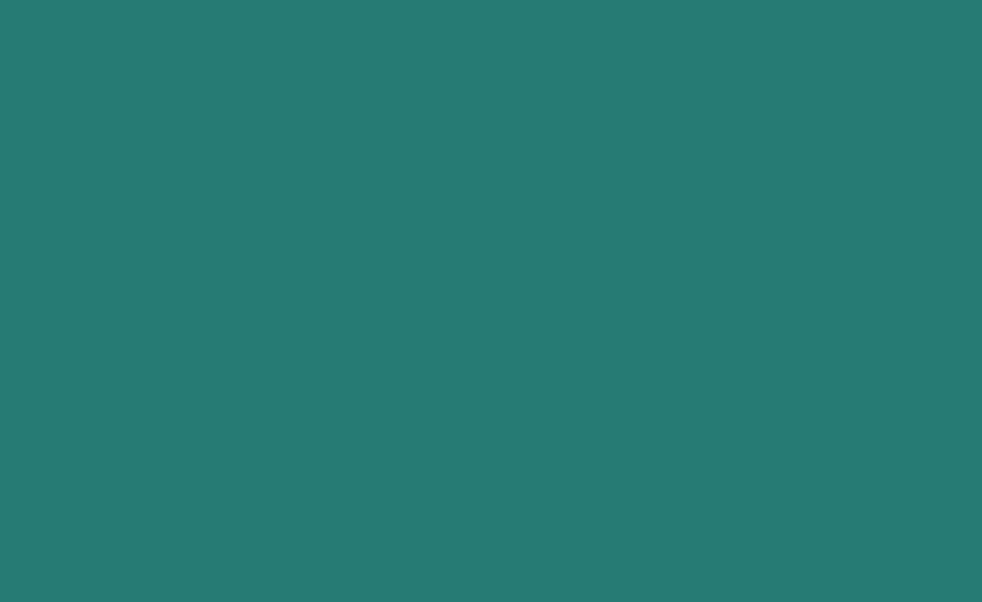
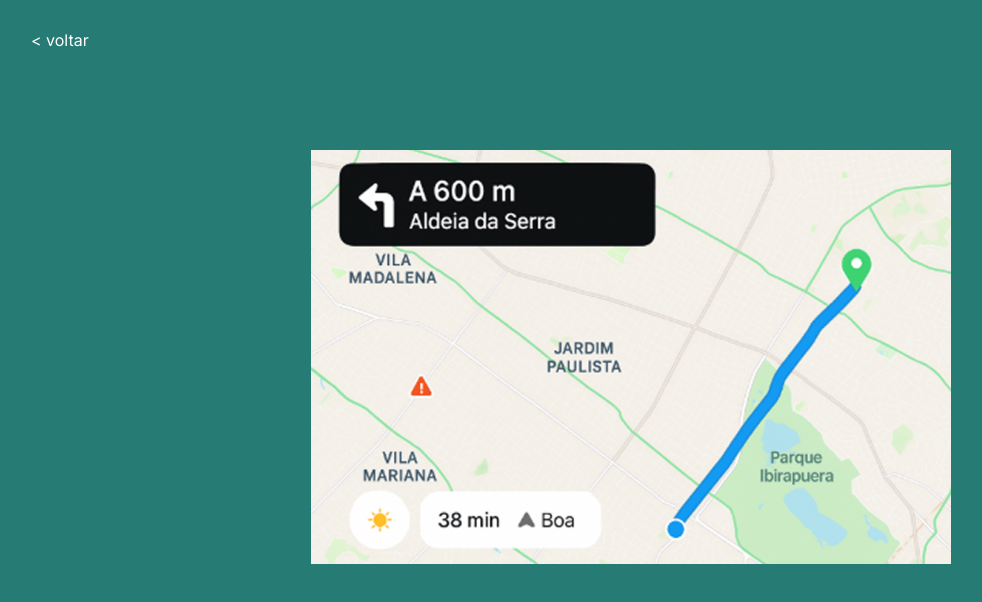
Before and after one commit to FIAP-SE/BikeSense, a React (Create React App) app: page /Mapa in a window 1280 px wide. Before the commit this address had no page. Shown: the top 602 px of the page, without its empty margins (9-991 px from the left). Built offline with nearby package versions, Linux system fonts and the light colour scheme.

Commit message:
inclusão da página do mapa e estilização

```diff
--- a/src/App.tsx
+++ b/src/App.tsx
@@ -11,6 +11,7 @@ import GrupoDetalhes from "./pages/GrupoDetalhes/GrupoDetalhes";
 import NovoPost from './pages/NovoPost';
 import Participar from './pages/Participar';
 import RotaSelecionada from './pages/RotaSelecionada/RotaSelecionada';
+import Mapa from './pages/Mapa/Mapa';
 
 export default function App() {
   return (
@@ -27,6 +28,7 @@ export default function App() {
         <Route path="/NovoPost" element={<NovoPost/>} />
         <Route path="/Participar" element={<Participar/>} />
         <Route path="/RotaSelecionada" element={<RotaSelecionada />} />
+        <Route path="/Mapa" element={<Mapa />} />
       </Routes>
     </Router>
   );
--- a/src/components/ProjectHeader/index.tsx
+++ b/src/components/ProjectHeader/index.tsx
@@ -14,14 +14,11 @@ export default function ProjectHeader() {
                 </div>
                 <div className="blv-projeto-header-nav">
                     <nav>
-                        <Link className="blv-projeto-nav" to={"/home"}>Home</Link>
-                        <Link className="blv-projeto-nav" to={"/Rotas"}>Rotas</Link>
-                        <Link className="blv-projeto-nav" to={"/CriarGrupo"}>Amigos</Link>
-                        <Link className="blv-projeto-nav" to={"/Mural"}>Mural</Link>
-                        <Link className="blv-projeto-nav" to={"/NovoPost"}>NovoPost</Link>
-                        <Link className="blv-projeto-nav" to={"/Participar"}>Participar</Link>
-
-
+                        <Link className="blv-projeto-nav" to={"/home"}>HOME</Link>
+                        <Link className="blv-projeto-nav" to={"/Rotas"}>ROTAS</Link>
+                        <Link className="blv-projeto-nav" to={"/CriarGrupo"}>AMIGOS</Link>
+                        <Link className="blv-projeto-nav" to={"/Mural"}>MURAL</Link>
+                        <Link className="blv-projeto-nav" to={"/Mapa"}>PEDALAR</Link>
                     </nav>
                 </div>
             </div>
--- a/src/components/ProjectHeader/style.css
+++ b/src/components/ProjectHeader/style.css
@@ -34,3 +34,7 @@
 .blv-projeto-nav:hover {
     color: #868686;
 }
+
+.blv-projeto-nav:active {
+    text-decoration: underline;
+}
--- /dev/null
+++ b/src/pages/Mapa/Mapa.tsx
@@ -0,0 +1,21 @@
+import React from 'react';
+import './style.css';
+import mapa from '../../img/mapa.png';
+import { useNavigate } from 'react-router-dom';
+
+const Mapa: React.FC = () => {
+  const navigate = useNavigate();
+
+  return (
+    <>
+      <span className="botao-voltar" onClick={() => navigate(-1)}>
+        &lt; voltar
+      </span>
+      <div className='mapa-container'>
+        <img src={mapa} alt='Mapa' className='mapa-image' />
+      </div>
+    </>
+  );
+};
+
+export default Mapa;
--- /dev/null
+++ b/src/pages/Mapa/style.css
@@ -0,0 +1,27 @@
+.mapa-container {
+  display: flex;
+  justify-content: center;
+  align-items: center;
+  height: auto;
+  margin-top: 150px;
+}
+
+.mapa-image {
+  width: 50%;
+  height: 50%;
+}
+
+.botao-voltar {
+  position: absolute;
+  top: 20px;
+  left: 20px;
+  color: white;
+  border: none;
+  padding: 10px 20px;
+  border-radius: 5px;
+  cursor: pointer;
+}
+
+.botao-voltar:hover {
+  text-decoration: underline;
+}
```
Also changed, not shown: src/img/mapa.png (added).
